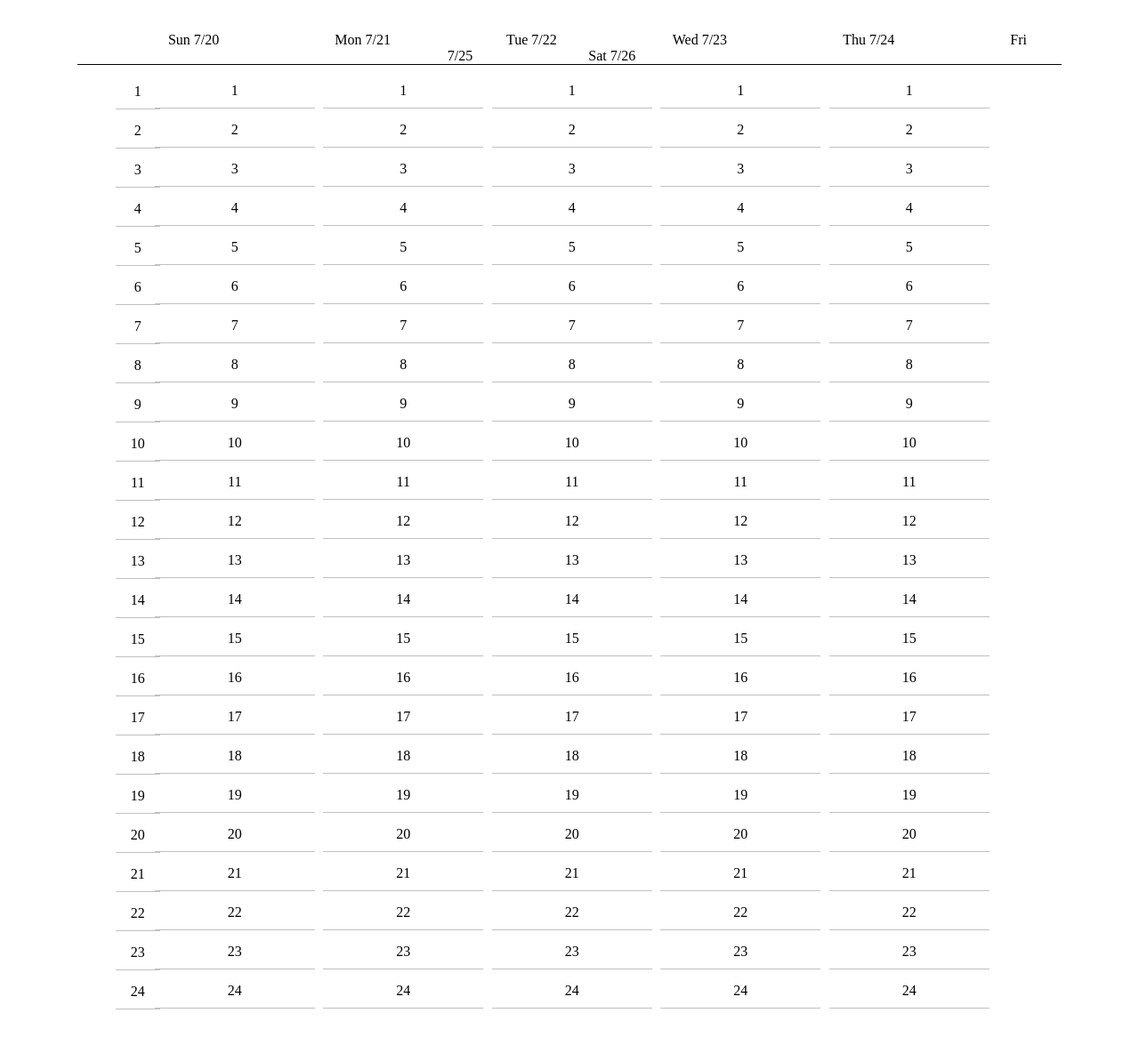
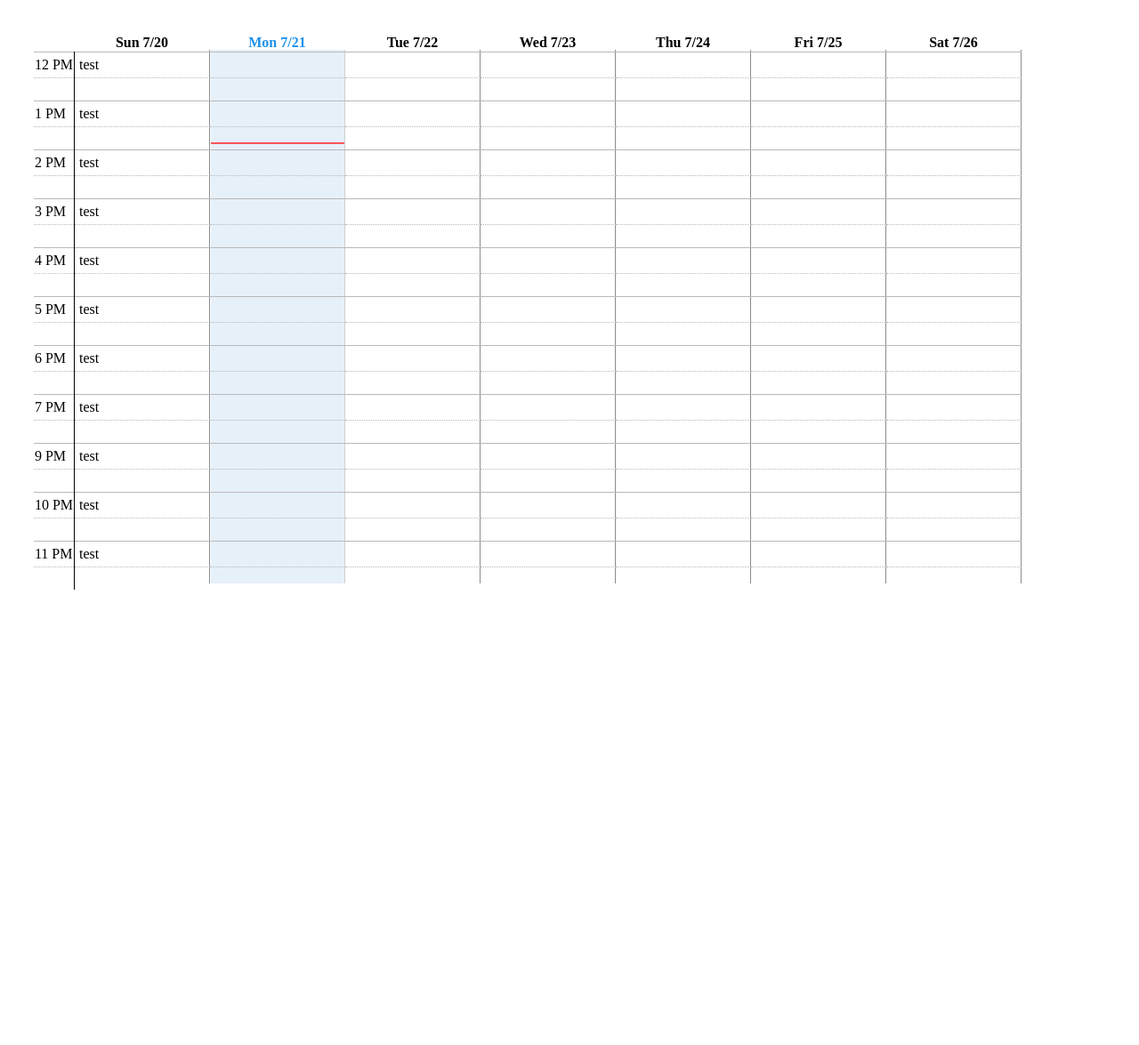
Before and after one commit to llaine/sunrise-challenge, a website: page src/index.html in a window 1280 px wide. Shown: the top 1175 px of the page at 89% size. After the commit the page ends 800 px from the top, so only its background shows below. Drawn offline with nearby package versions, Linux system fonts and the light colour scheme; some packages are replaced by stand-ins of ours; files that its build step writes are made by us from their sources.

Commit message:
multiDayView(feat) : Changing the dom tree for a table.
The dom tree was composed of div and ul>li. Now it's a big table embed in a directive.
  Adding some functions to manipulate the DOM (domManipulator.js)

```diff
--- a/src/app/home/home.html
+++ b/src/app/home/home.html
@@ -1,4 +1,3 @@
 <main>
-    <navigation-bar></navigation-bar>
-    <calendar-view></calendar-view>
+    <multi-day-view></multi-day-view>
 </main>
--- a/src/app/home/home.js
+++ b/src/app/home/home.js
@@ -9,7 +9,33 @@
 
 
 angular.module('ngSunriseChallenge')
-    .controller('homeController', [function() {
+    .controller('homeController', ['$scope', function($scope) {
+
+
+        $scope.hours = [
+            {hour: '12 PM', content:'test'},
+            {hour: '1 PM', content:'test'},
+            {hour: '2 PM', content:'test'},
+            {hour: '3 PM', content:'test'},
+            {hour: '4 PM', content:'test'},
+            {hour: '5 PM', content:'test'},
+            {hour: '6 PM', content:'test'},
+            {hour: '7 PM', content:'test'},
+            {hour: '9 PM', content:'test'},
+            {hour: '10 PM', content:'test'},
+            {hour: '11 PM', content:'test'}
+        ];
+
+
+        $scope.daysOfTheWeek = [
+            {month: '7', dayNumber:'20', day:'Sun', currentDay: false},
+            {month: '7', dayNumber:'21', day:'Mon', currentDay: true},
+            {month: '7', dayNumber:'22', day:'Tue', currentDay: false},
+            {month: '7', dayNumber:'23', day:'Wed', currentDay: false},
+            {month: '7', dayNumber:'24', day:'Thu', currentDay: false},
+            {month: '7', dayNumber:'25', day:'Fri', currentDay: false},
+            {month: '7', dayNumber:'26', day:'Sat', currentDay: false}
+        ];
 
 
     }]);
--- a/src/components/directives/template/calendarView.html
+++ /dev/null
@@ -1,232 +0,0 @@
-<section id="calendar-view">
-    <section id="gridView">
-        <ul id="day-grid">
-            <li id="hoursView">
-                <ul>
-                    <li class="hour" data-timestamp="10001">1</li>
-                    <li class="hour" data-timestamp="10002">2</li>
-                    <li class="hour" data-timestamp="10003">3</li>
-                    <li class="hour" data-timestamp="10004">4</li>
-                    <li class="hour" data-timestamp="10005">5</li>
-                    <li class="hour" data-timestamp="10006">6</li>
-                    <li class="hour" data-timestamp="10007">7</li>
-                    <li class="hour" data-timestamp="10008">8</li>
-                    <li class="hour" data-timestamp="10009">9</li>
-                    <li class="hour" data-timestamp="100010">10</li>
-                    <li class="hour" data-timestamp="100011">11</li>
-                    <li class="hour" data-timestamp="100012">12</li>
-                    <li class="hour" data-timestamp="100013">13</li>
-                    <li class="hour" data-timestamp="100014">14</li>
-                    <li class="hour" data-timestamp="100015">15</li>
-                    <li class="hour" data-timestamp="100016">16</li>
-                    <li class="hour" data-timestamp="100017">17</li>
-                    <li class="hour" data-timestamp="100018">18</li>
-                    <li class="hour" data-timestamp="100019">19</li>
-                    <li class="hour" data-timestamp="100020">20</li>
-                    <li class="hour" data-timestamp="100021">21</li>
-                    <li class="hour" data-timestamp="100022">22</li>
-                    <li class="hour" data-timestamp="100023">23</li>
-                    <li class="hour" data-timestamp="100024">24</li>
-                </ul>
-            </li>
-            <li class="day">
-                <ul>
-                    <li class="hour" data-timestamp="10001">1</li>
-                    <li class="hour" data-timestamp="10002">2</li>
-                    <li class="hour" data-timestamp="10003">3</li>
-                    <li class="hour" data-timestamp="10004">4</li>
-                    <li class="hour" data-timestamp="10005">5</li>
-                    <li class="hour" data-timestamp="10006">6</li>
-                    <li class="hour" data-timestamp="10007">7</li>
-                    <li class="hour" data-timestamp="10008">8</li>
-                    <li class="hour" data-timestamp="10009">9</li>
-                    <li class="hour" data-timestamp="100010">10</li>
-                    <li class="hour" data-timestamp="100011">11</li>
-                    <li class="hour" data-timestamp="100012">12</li>
-                    <li class="hour" data-timestamp="100013">13</li>
-                    <li class="hour" data-timestamp="100014">14</li>
-                    <li class="hour" data-timestamp="100015">15</li>
-                    <li class="hour" data-timestamp="100016">16</li>
-                    <li class="hour" data-timestamp="100017">17</li>
-                    <li class="hour" data-timestamp="100018">18</li>
-                    <li class="hour" data-timestamp="100019">19</li>
-                    <li class="hour" data-timestamp="100020">20</li>
-                    <li class="hour" data-timestamp="100021">21</li>
-                    <li class="hour" data-timestamp="100022">22</li>
-                    <li class="hour" data-timestamp="100023">23</li>
-                    <li class="hour" data-timestamp="100024">24</li>
-                </ul>
-            </li>
-            <li class="day">
-                <ul>
-                    <li class="hour" data-timestamp="10001">1</li>
-                    <li class="hour" data-timestamp="10002">2</li>
-                    <li class="hour" data-timestamp="10003">3</li>
-                    <li class="hour" data-timestamp="10004">4</li>
-                    <li class="hour" data-timestamp="10005">5</li>
-                    <li class="hour" data-timestamp="10006">6</li>
-                    <li class="hour" data-timestamp="10007">7</li>
-                    <li class="hour" data-timestamp="10008">8</li>
-                    <li class="hour" data-timestamp="10009">9</li>
-                    <li class="hour" data-timestamp="100010">10</li>
-                    <li class="hour" data-timestamp="100011">11</li>
-                    <li class="hour" data-timestamp="100012">12</li>
-                    <li class="hour" data-timestamp="100013">13</li>
-                    <li class="hour" data-timestamp="100014">14</li>
-                    <li class="hour" data-timestamp="100015">15</li>
-                    <li class="hour" data-timestamp="100016">16</li>
-                    <li class="hour" data-timestamp="100017">17</li>
-                    <li class="hour" data-timestamp="100018">18</li>
-                    <li class="hour" data-timestamp="100019">19</li>
-                    <li class="hour" data-timestamp="100020">20</li>
-                    <li class="hour" data-timestamp="100021">21</li>
-                    <li class="hour" data-timestamp="100022">22</li>
-                    <li class="hour" data-timestamp="100023">23</li>
-                    <li class="hour" data-timestamp="100024">24</li>
-                </ul>
-
-            </li>
-            <li class="day">
-                <ul>
-                    <li class="hour" data-timestamp="10001">1</li>
-                    <li class="hour" data-timestamp="10002">2</li>
-                    <li class="hour" data-timestamp="10003">3</li>
-                    <li class="hour" data-timestamp="10004">4</li>
-                    <li class="hour" data-timestamp="10005">5</li>
-                    <li class="hour" data-timestamp="10006">6</li>
-                    <li class="hour" data-timestamp="10007">7</li>
-                    <li class="hour" data-timestamp="10008">8</li>
-                    <li class="hour" data-timestamp="10009">9</li>
-                    <li class="hour" data-timestamp="100010">10</li>
-                    <li class="hour" data-timestamp="100011">11</li>
-                    <li class="hour" data-timestamp="100012">12</li>
-                    <li class="hour" data-timestamp="100013">13</li>
-                    <li class="hour" data-timestamp="100014">14</li>
-                    <li class="hour" data-timestamp="100015">15</li>
-                    <li class="hour" data-timestamp="100016">16</li>
-                    <li class="hour" data-timestamp="100017">17</li>
-                    <li class="hour" data-timestamp="100018">18</li>
-                    <li class="hour" data-timestamp="100019">19</li>
-                    <li class="hour" data-timestamp="100020">20</li>
-                    <li class="hour" data-timestamp="100021">21</li>
-                    <li class="hour" data-timestamp="100022">22</li>
-                    <li class="hour" data-timestamp="100023">23</li>
-                    <li class="hour" data-timestamp="100024">24</li>
-                </ul>
-
-            </li>
-            <li class="day">
-                <ul>
-                    <li class="hour" data-timestamp="10001">1</li>
-                    <li class="hour" data-timestamp="10002">2</li>
-                    <li class="hour" data-timestamp="10003">3</li>
-                    <li class="hour" data-timestamp="10004">4</li>
-                    <li class="hour" data-timestamp="10005">5</li>
-                    <li class="hour" data-timestamp="10006">6</li>
-                    <li class="hour" data-timestamp="10007">7</li>
-                    <li class="hour" data-timestamp="10008">8</li>
-                    <li class="hour" data-timestamp="10009">9</li>
-                    <li class="hour" data-timestamp="100010">10</li>
-                    <li class="hour" data-timestamp="100011">11</li>
-                    <li class="hour" data-timestamp="100012">12</li>
-                    <li class="hour" data-timestamp="100013">13</li>
-                    <li class="hour" data-timestamp="100014">14</li>
-                    <li class="hour" data-timestamp="100015">15</li>
-                    <li class="hour" data-timestamp="100016">16</li>
-                    <li class="hour" data-timestamp="100017">17</li>
-                    <li class="hour" data-timestamp="100018">18</li>
-                    <li class="hour" data-timestamp="100019">19</li>
-                    <li class="hour" data-timestamp="100020">20</li>
-                    <li class="hour" data-timestamp="100021">21</li>
-                    <li class="hour" data-timestamp="100022">22</li>
-                    <li class="hour" data-timestamp="100023">23</li>
-                    <li class="hour" data-timestamp="100024">24</li>
-                </ul>
-            </li>
-            <li class="day">
-                <ul>
-                    <li class="hour" data-timestamp="10001">1</li>
-                    <li class="hour" data-timestamp="10002">2</li>
-                    <li class="hour" data-timestamp="10003">3</li>
-                    <li class="hour" data-timestamp="10004">4</li>
-                    <li class="hour" data-timestamp="10005">5</li>
-                    <li class="hour" data-timestamp="10006">6</li>
-                    <li class="hour" data-timestamp="10007">7</li>
-                    <li class="hour" data-timestamp="10008">8</li>
-                    <li class="hour" data-timestamp="10009">9</li>
-                    <li class="hour" data-timestamp="100010">10</li>
-                    <li class="hour" data-timestamp="100011">11</li>
-                    <li class="hour" data-timestamp="100012">12</li>
-                    <li class="hour" data-timestamp="100013">13</li>
-                    <li class="hour" data-timestamp="100014">14</li>
-                    <li class="hour" data-timestamp="100015">15</li>
-                    <li class="hour" data-timestamp="100016">16</li>
-                    <li class="hour" data-timestamp="100017">17</li>
-                    <li class="hour" data-timestamp="100018">18</li>
-                    <li class="hour" data-timestamp="100019">19</li>
-                    <li class="hour" data-timestamp="100020">20</li>
-                    <li class="hour" data-timestamp="100021">21</li>
-                    <li class="hour" data-timestamp="100022">22</li>
-                    <li class="hour" data-timestamp="100023">23</li>
-                    <li class="hour" data-timestamp="100024">24</li>
-                </ul>
-            </li>
-            <li class="day">
-                <ul>
-                    <li class="hour" data-timestamp="10001">1</li>
-                    <li class="hour" data-timestamp="10002">2</li>
-                    <li class="hour" data-timestamp="10003">3</li>
-                    <li class="hour" data-timestamp="10004">4</li>
-                    <li class="hour" data-timestamp="10005">5</li>
-                    <li class="hour" data-timestamp="10006">6</li>
-                    <li class="hour" data-timestamp="10007">7</li>
-                    <li class="hour" data-timestamp="10008">8</li>
-                    <li class="hour" data-timestamp="10009">9</li>
-                    <li class="hour" data-timestamp="100010">10</li>
-                    <li class="hour" data-timestamp="100011">11</li>
-                    <li class="hour" data-timestamp="100012">12</li>
-                    <li class="hour" data-timestamp="100013">13</li>
-                    <li class="hour" data-timestamp="100014">14</li>
-                    <li class="hour" data-timestamp="100015">15</li>
-                    <li class="hour" data-timestamp="100016">16</li>
-                    <li class="hour" data-timestamp="100017">17</li>
-                    <li class="hour" data-timestamp="100018">18</li>
-                    <li class="hour" data-timestamp="100019">19</li>
-                    <li class="hour" data-timestamp="100020">20</li>
-                    <li class="hour" data-timestamp="100021">21</li>
-                    <li class="hour" data-timestamp="100022">22</li>
-                    <li class="hour" data-timestamp="100023">23</li>
-                    <li class="hour" data-timestamp="100024">24</li>
-                </ul>
-            </li>
-            <li class="day">
-                <ul>
-                    <li class="hour" data-timestamp="10001">1</li>
-                    <li class="hour" data-timestamp="10002">2</li>
-                    <li class="hour" data-timestamp="10003">3</li>
-                    <li class="hour" data-timestamp="10004">4</li>
-                    <li class="hour" data-timestamp="10005">5</li>
-                    <li class="hour" data-timestamp="10006">6</li>
-                    <li class="hour" data-timestamp="10007">7</li>
-                    <li class="hour" data-timestamp="10008">8</li>
-                    <li class="hour" data-timestamp="10009">9</li>
-                    <li class="hour" data-timestamp="100010">10</li>
-                    <li class="hour" data-timestamp="100011">11</li>
-                    <li class="hour" data-timestamp="100012">12</li>
-                    <li class="hour" data-timestamp="100013">13</li>
-                    <li class="hour" data-timestamp="100014">14</li>
-                    <li class="hour" data-timestamp="100015">15</li>
-                    <li class="hour" data-timestamp="100016">16</li>
-                    <li class="hour" data-timestamp="100017">17</li>
-                    <li class="hour" data-timestamp="100018">18</li>
-                    <li class="hour" data-timestamp="100019">19</li>
-                    <li class="hour" data-timestamp="100020">20</li>
-                    <li class="hour" data-timestamp="100021">21</li>
-                    <li class="hour" data-timestamp="100022">22</li>
-                    <li class="hour" data-timestamp="100023">23</li>
-                    <li class="hour" data-timestamp="100024">24</li>
-                </ul>
-            </li>
-        </ul>
-    </section>
-</section>
--- /dev/null
+++ b/src/components/directives/template/multiDayView.html
@@ -0,0 +1,32 @@
+<div id="scrollingWrapper">
+    <div id="scrollingTable">
+        <table id="multiDayView">
+            <caption></caption>
+            <thead>
+                <tr id="navigationBar">
+                    <th class="hour-nav"></th>
+                    <th class="day-nav" ng-repeat="week in daysOfTheWeek">
+                        <span class="border-vertical" ng-class="{true:'active', false:''}[week.currentDay]"></span>
+                        <span class="timestamp-line" ng-class="{true:'active', false:''}[week.currentDay]"></span>
+                        <span class="day" ng-class="{true:'active', false:''}[week.currentDay]">{{ week.day }} {{ week.month }}/{{week.dayNumber }}</span>
+                    </th>
+                </tr>
+            </thead>
+            <tbody id="grid" ng-repeat="time in hours">
+                <tr class="row major">
+                    <td class="hour-row">
+                        {{ time.hour }}
+                    </td>
+                    <td class="cell grid-cell" colspan="7">
+                        {{ time.content }}
+                    </td>
+                </tr>
+                <tr class="row minor">
+                    <td class="hour-row"></td>
+                    <td class="cell grid-cell" colspan="7">
+                    </td>
+                </tr>
+            </tbody>
+        </table>
+    </div>
+</div>
--- a/src/components/directives/template/navigationBar.html
+++ /dev/null
@@ -1,11 +0,0 @@
-<nav id="navigation-bar">
-    <ul id="navigation-dates">
-        <li class="date-nav">Sun 7/20</li>
-        <li class="date-nav">Mon 7/21</li>
-        <li class="date-nav">Tue 7/22</li>
-        <li class="date-nav">Wed 7/23</li>
-        <li class="date-nav">Thu 7/24</li>
-        <li class="date-nav">Fri 7/25</li>
-        <li class="date-nav">Sat 7/26</li>
-    </ul>
-</nav>
--- a/src/index.html
+++ b/src/index.html
@@ -6,8 +6,7 @@
 
     <link rel="stylesheet" href="assets/style/mixins.css"/>
     <link rel="stylesheet" href="assets/style/main.css"/>
-    <link rel="stylesheet" href="assets/style/calendarView.css"/>
-    <link rel="stylesheet" href="assets/style/navigationBar.css"/>
+    <link rel="stylesheet" href="assets/style/multiDayView.css"/>
 </head>
 <body>
     <div class="container">
@@ -19,8 +18,8 @@
     <script type="text/javascript" src="bower_components/moment/moment.js"></script>
     <script type="text/javascript" src="app/app.js"></script>
     <script type="text/javascript" src="app/home/home.js"></script>
-    <script type="text/javascript" src="components/directives/calendar-view.js"></script>
-    <script type="text/javascript" src="components/directives/navigation-bar.js"></script>
+    <script type="text/javascript" src="components/directives/multiDayView.js"></script>
+    <script type="text/javascript" src="components/services/domManipulator.js"></script>
     <script src="//localhost:35729/livereload.js"></script>
 </body>
 </html>
--- a/src/sass/calendarView.scss
+++ /dev/null
@@ -1,73 +0,0 @@
-@import "mixins";
-
-/* The style for the .hour li item */
-.hour {
-	@extend .noListStyle;
-	margin-top:5px;
-	padding: 10px;
-	border-bottom: 1px solid silver;
-}
-
-#calendar-view {
-
-  /* The aside part which contains the list of hours. */
-	#hoursView {
-		@extend .gridHeight;
-		position: absolute;
-
-
-	  	#time {
-			margin-left: -30px;
-
-			/* the list containning all the hours */
-			ul {
-				@extend .inlineClear;
-				li {
-					height: 100%;
-
-					text-align: center;
-
-				}
-			}
-		}
-		/* When the screen is < 600px; */
-	  	@media screen and (max-width: $break-medium) {
-			position: static;
-
-		}
-	}
-
-  	/* The section element which contains the grid */
-	#gridView {
-	  	@extend .gridHeight;
-
-	  	/*
-	  	 The tree of the grid :
-	  	 	ul#day-grid
-	  	      > li#hoursView (*1) : Represent the hours on the left
-	  	 	  > li.day (*7) : The days of the week
-	  	 	   > ul
-	  	 		 > li.hour (*24)
-	  	 */
-		#day-grid {
-		  	@extend .center;
-
-			li.day {
-			  	@extend .inlineClear;
-				margin:0.5% 0 2% 0.5%; /* T / R / B / L */
-				width:180px;
-			  	display: inline-block;
-			  	height: 100%;
-			}
-
-
-		  	li#hoursView {
-				@extend .inlineClear;
-			  	margin: 0.5% 0 2% -3%;
-			  	width: 50px;
-				display: inline-block;
-				height: 100%;
-			}
-		}
-	}
-}
--- a/src/sass/mixins.scss
+++ b/src/sass/mixins.scss
@@ -26,8 +26,8 @@ html, body, div, span, h1, h2, h3, li, ul {
 .container {
   font: $font;
   margin-top: 1%;
-  margin-left: 5%;
-  margin-right: 5%;
+  margin-left: 1%;
+  margin-right: 1%;
 }
 
 .gridHeight {
@@ -75,3 +75,9 @@ html, body, div, span, h1, h2, h3, li, ul {
 		border-bottom: $value $type $color;
 	}
 }
+
+@mixin opacity($value){
+	filter:alpha(opacity=$value * 100);
+	-moz-opacity:$value;
+	opacity: $value;
+}
--- /dev/null
+++ b/src/sass/multiDayView.scss
@@ -0,0 +1,102 @@
+@import "mixins";
+
+
+$heightTable: 500px;
+
+$titleActiveColor:#235E90;
+$titleHighlight: #1c91ea;
+
+table {
+	border-collapse: collapse;
+}
+
+
+#scrollingWrapper {
+
+	#scrollingTable {
+
+		#multiDayView {
+			/* The navigation bar where all the day are */
+			#navigationBar {
+				/* The TH where the infos are */
+				.day-nav {
+					@extend .center;
+					width: 150px;
+					/* Span representing the vertical-border and the active state (in blue) for the current day */
+					.border-vertical {
+						width: 150px;
+						height: 600px;
+						border-right: thin solid #8b8b8b;
+						position: absolute;
+						display: inherit;
+						margin-top: 17px;
+						z-index: -1;
+
+						&.active {
+							background-color: #C2DBF0;
+							@include opacity(0.4);
+						}
+					}
+
+					/* The span containing the day */
+					.day {
+						&.active {
+							color: $titleHighlight;
+						}
+					}
+
+					/* the hour time line (in red).   */
+					.timestamp-line {
+						/* Only active for the current day.  */
+						&.active {
+							top:20%;
+							width: 150px;
+							position: absolute;
+							height: 2px;
+							z-index: 9999;
+							background-color: #fa565a;
+							pointer-events: none;
+							display: inherit;
+						}
+					}
+				}
+			}
+
+			#grid {
+				/* each tr of the table. */
+				.row {
+					position: relative;
+					margin-left: 10px;
+					z-index: 2;
+
+					/* The beginning of an hour */
+					&.major { border-top: thin solid #b9b9b9; }
+					/* The middle of an hour */
+					&.minor { border-top: thin dotted #b9b9b9; }
+
+					.hour-row { border-right: thin solid #000000; }
+					/* each td of the row */
+					.cell {
+						height: 15px;
+						padding: 5px;
+
+						&.grid-cell {
+							/* An event */
+							.event {
+								position: absolute;
+								width: 100px;
+								background: #83bdee;
+								height: 50px;
+								left: 7%;
+								padding: 10px;
+								border-radius: 1px;
+								color: $titleActiveColor;
+								border-left: 2px solid #101092;
+							}
+						}
+					}
+				}
+			}
+		}
+	}
+}
--- a/src/sass/navigationBar.scss
+++ /dev/null
@@ -1,20 +0,0 @@
-@import "mixins";
-
-
-#navigation-bar {
-
-  	#navigation-dates {
-		@extend .center;
-		/* displaying border only on bottom of 1px solid black.  */
-	  	@include borderTopBot(1px, false);
-
-		li {
-			@extend .inlineClear;
-		  	margin:3.938em;
-
-			&.date {
-
-		  	}
-		}
-	}
-}
```
Also changed, not shown: src/components/directives/calendar-view.js (deleted, +0 -25 lines), src/components/directives/multiDayView.js (added, +35 -0 lines), src/components/directives/navigation-bar.js (deleted, +0 -26 lines), src/components/services/domManipulator.js (added, +86 -0 lines), src/sass/main.scss (line endings or trailing spaces).
